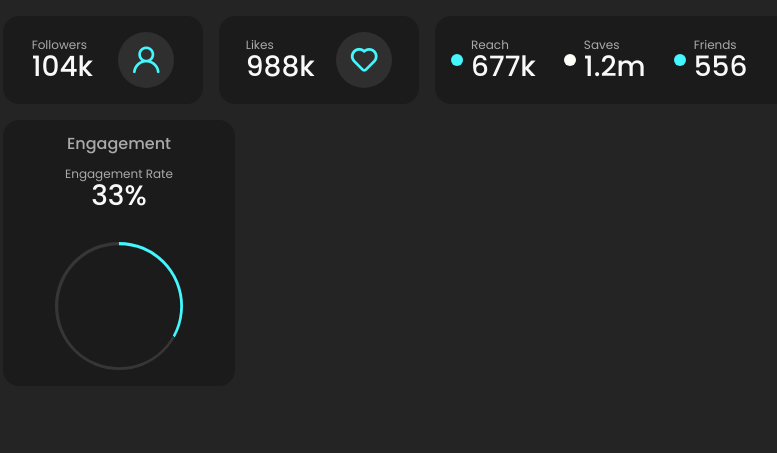
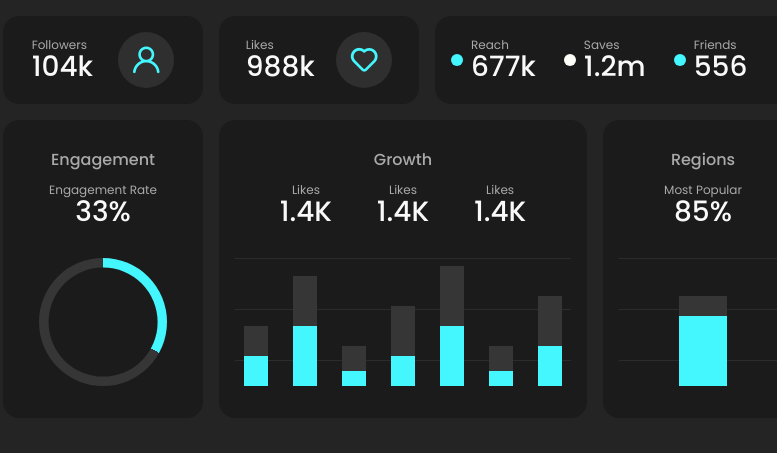
Before and after one commit to Punptts/DashboardJoe, a plain HTML site: page index.html in a window 1280 px wide. Shown: the whole page, without its empty margins (237-1014 px from the left). Drawn offline with nearby package versions, Linux system fonts and the light colour scheme.

Commit message:
completed part 2

```diff
--- a/index.html
+++ b/index.html
@@ -70,7 +70,7 @@
             </div>
             </div>
             <div class="row">
-                <div class="card card-progress">
+                <div class="card has-extra-padding card-progress">
                     <div>
                         <h3 class="card-h3">
                             Engagement
@@ -78,12 +78,90 @@
                         <h4 class="card-h4">
                             Engagement Rate
                         </h4>
-                        <h2 class="card-h2">
+                        <h2 class="card-h2 has-bottom-margin">
                             33%
                         </h2>
                     </div>
                     <div class="card-progress-donut"></div>
                 </div>
+                <div class="card has-extra-padding card-growth">
+                    <h3 class="card-h3">
+                        Growth
+                    </h3>
+                    <div class="card-growth-headlines">
+                        <div>
+                            <h4 class="card-h4">
+                                Likes
+                            </h4>
+                            <h2 class="card-h2 has-bottom-margin">
+                                1.4K
+                            </h2>
+                        </div>
+                        <div>
+                            <h4 class="card-h4">
+                                Likes
+                            </h4>
+                            <h2 class="card-h2 has-bottom-margin">
+                                1.4K
+                            </h2>
+                        </div>
+                        <div>
+                            <h4 class="card-h4">
+                                Likes
+                            </h4>
+                            <h2 class="card-h2 has-bottom-margin">
+                                1.4K
+                            </h2>
+                        </div>
+                    </div>
+                    <div class="card-bar-chart">
+                        <div>
+                            <div class="card-bar-default" style="height: 30px"></div>
+                            <div class="card-bar-primary" style="height: 30px"></div>
+                        </div>
+                        <div>
+                            <div class="card-bar-default" style="height: 50px"></div>
+                            <div class="card-bar-primary" style="height: 60px"></div>
+                        </div>
+                        <div>
+                            <div class="card-bar-default" style="height: 25px"></div>
+                            <div class="card-bar-primary" style="height: 15px"></div>
+                        </div>
+                        <div>
+                            <div class="card-bar-default" style="height: 50px"></div>
+                            <div class="card-bar-primary" style="height: 30px"></div>
+                        </div>
+                        <div>
+                            <div class="card-bar-default" style="height: 60px"></div>
+                            <div class="card-bar-primary" style="height: 60px"></div>
+                        </div>
+                        <div>
+                            <div class="card-bar-default" style="height: 25px"></div>
+                            <div class="card-bar-primary" style="height: 15px"></div>
+                        </div>
+                        <div>
+                            <div class="card-bar-default" style="height: 50px"></div>
+                            <div class="card-bar-primary" style="height: 40px"></div>
+                        </div>
+                    </div>
+                </div>
+                <div class="card has-extra-padding card-regions">
+                    <h3 class="card-h3">
+                        Regions
+                    </h3>
+                    <h4 class="card-h4">
+                        Most Popular
+                    </h4>
+                    <h2 class="card-h2 has-bottom-margin">
+                        85%
+                    </h2>
+                    <div class="card-bar-chart is-gauge-chart">
+                        <div>
+                            <div class="card-bar-default" style="height: 20px"></div>
+                            <div class="card-bar-primary" style="height: 70px"></div>
+                        </div>
+                    </div>
+                </div>
             </div>
         </div>
     </body>
--- a/styles.css
+++ b/styles.css
@@ -52,9 +52,14 @@ line-height: 1;
 }
 
 .card {
+  flex-grow: 1;
   padding: 1rem;
   background: var(--color-card);
   border-radius: 1rem;
+}
+
+.card.has-extra-padding {
+  padding: 2rem 1rem;
 }
 
 .card-h4 {
@@ -75,6 +80,43 @@ line-height: 1;
   font-size: 1.75rem;
   font-weight: 500;
 }
+
+.card-h2.has-bottom-margin {
+  margin-bottom: 2rem;
+}
+
+.card-bar-chart {
+  display: flex;
+  justify-content: space-evenly;
+  gap: 1rem;
+  align-items: flex-end;
+  height: 8rem;
+  background: repeating-linear-gradient(
+    rgba(255, 255, 255, 0.075) 0% 0.5%,
+    transparent 0.5% 20%
+  );
+}
+
+.card-bar-chart > div {
+  display: grid;
+  place-items: end;
+}
+
+.card-bar-chart > div > div {
+  width: 1.5rem;
+}
+
+.card-bar-chart.is-gauge-chart > div > div {
+  width: 3rem;
+}
+
+.card-bar-primary {
+  background: var(--color-primary)
+}
+
+.card-bar-default {
+  background: var(--color-default)
+  }
 
 /* Bespoke Card Styles - specific for this purpose */
 
@@ -136,11 +178,6 @@ line-height: 1;
 
 .card-progress {
   width: 25%;
-  display: flex;
-  flex-direction: column;
-  gap: 2rem;
-  align-items: center;
-  justify-content: center;
   text-align: center;
 }
 
@@ -148,6 +185,7 @@ line-height: 1;
   position: relative;
   width: 8rem;
   height: 8rem;
+  margin: 0 auto;
   border-radius: 50%;
   background: conic-gradient(
     var(--color-primary) 0% 33%,
@@ -161,8 +199,30 @@ line-height: 1;
   top: 50%;
   left: 50%;
   transform: translate(-50%, -50%);
-  width: 95%;
-  height: 95%;
+  width: 85%;
+  height: 85%;
   border-radius: inherit;
   background: var(--color-card);
 }
+
+/* Growth Card */
+
+.card-growth {
+  width: 50%;
+
+  text-align: center;
+}
+
+.card-growth-headlines {
+  display: flex;
+  justify-content: space-evenly;
+
+
+}
+
+/* Regions Card */
+
+.card-regions {
+  width: 25%;
+  text-align: center;
+}
```
